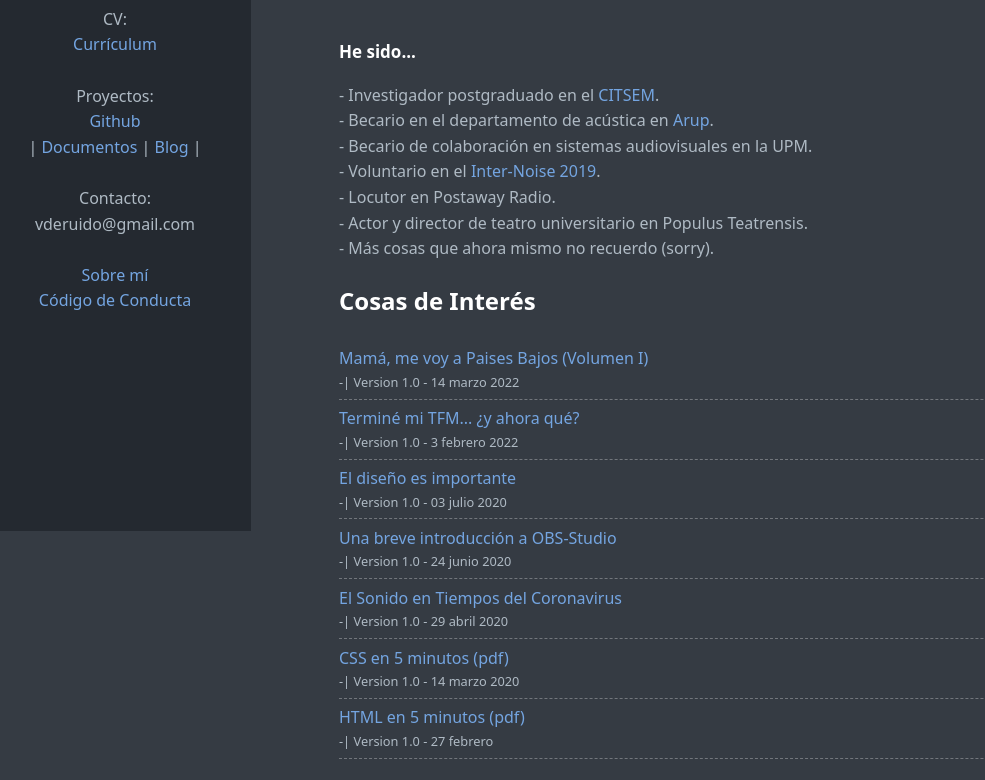
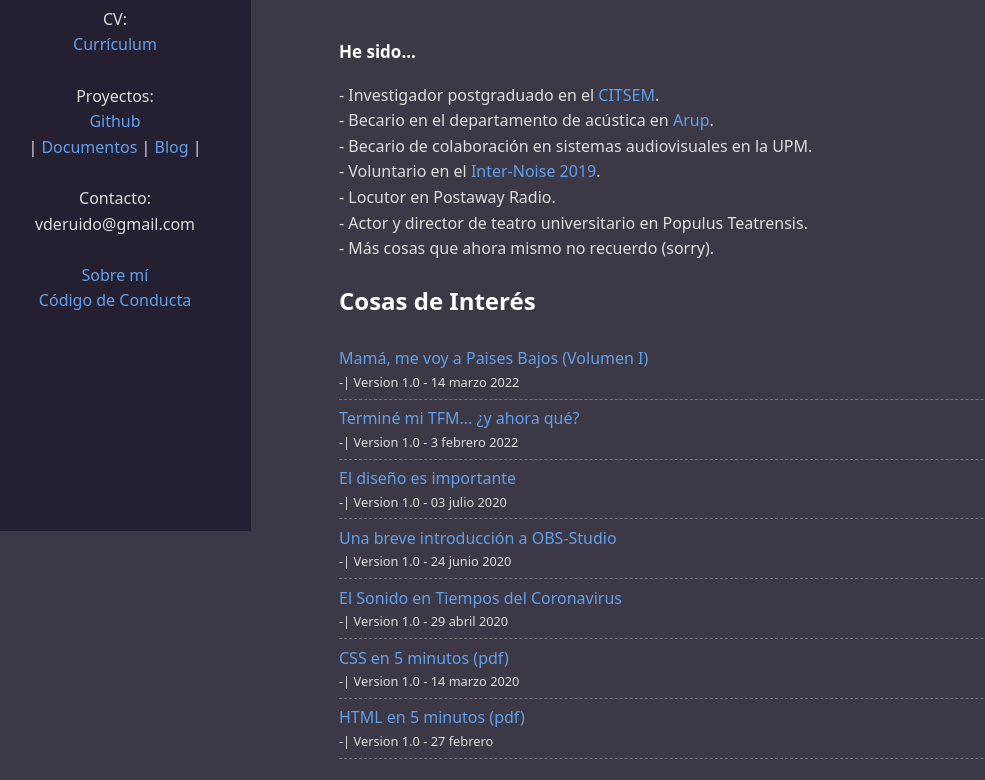
Before and after one commit to vderuido/vderuido.github.io, a plain HTML site: page index.html in a window 1280 px wide. Shown: the part 269-1049 px from the top of the page, without its empty margins (21-1006 px from the left). Drawn offline with Linux system fonts and the light colour scheme.

Commit message:
edit css

```diff
--- a/main.css
+++ b/main.css
@@ -1,13 +1,13 @@
 *{box-sizing:border-box}html{line-height:1.6}
 body{margin:0;
-font-family:ubuntu, "noto sans", sans-serif;
-background:#353b43;color:#afbac4}
+font-family:cantarell, "noto sans", sans-serif;
+background:#3D3846;color:#DEDDDA}
 h1,h2,h3,h4,h5,h6{color:#fff}
 h3{font-size:17px}
-a{color:#74A5E1;text-decoration:none}
-a:hover{color:#D875FF;transition:color .8s}
+a{color:#62A0EA;text-decoration:none}
+a:hover{color:#C061CB;transition:color .8s}
 pre{overflow:auto}
-.app-header{padding:2.5em;background:#242930;text-align:center}
+.app-header{padding:2.5em;background:#241F31;text-align:center}
 .app-header-avatar{max-width:15rem;max-height:15rem;border-radius:100%;border:.5rem solid #57cc8a}
 .app-container{padding:2.5rem}
 .app-header-social{font-size:2em;color:#fff}
```
